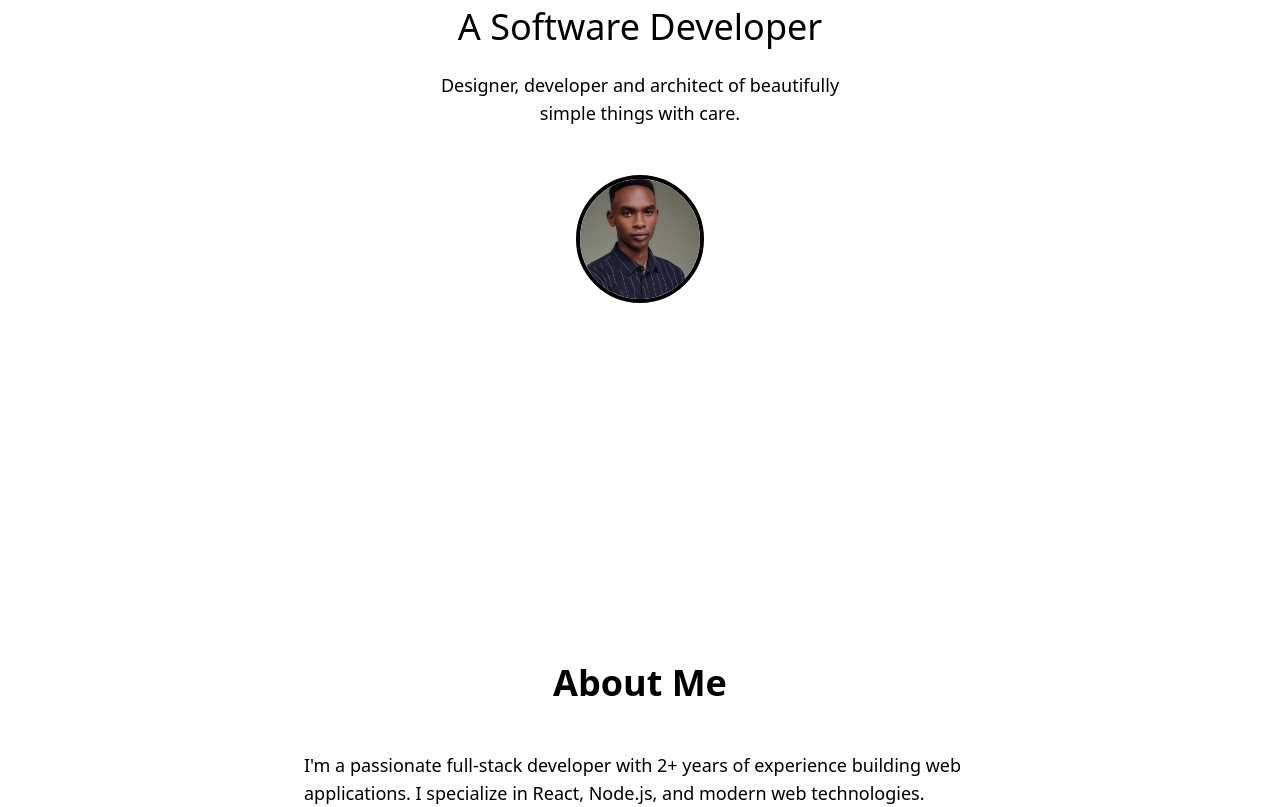
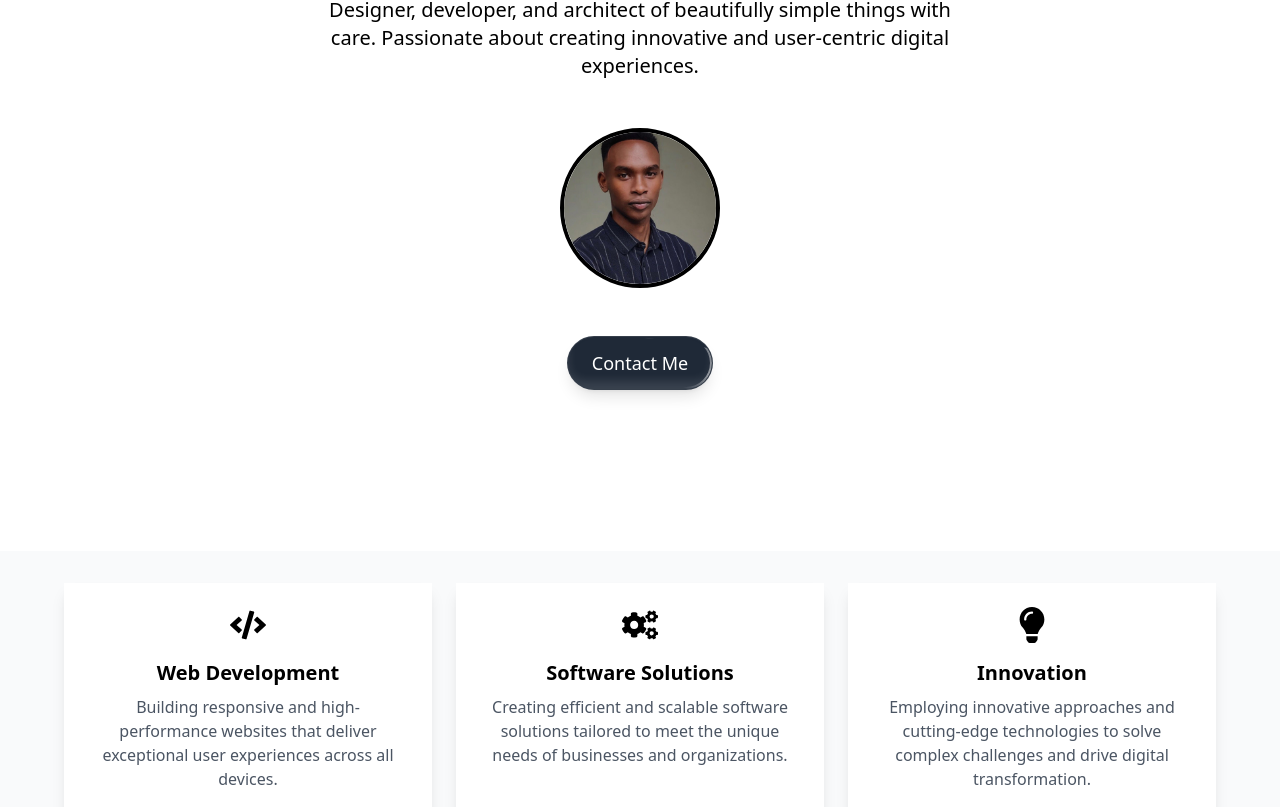
Before and after one commit to P-Rwirangira/portfolio, a Next.js app: page / in a window 1280 px wide. Shown: the part 313-1120 px from the top of the page. Built offline with nearby package versions, Linux system fonts and the light colour scheme.

Commit message:
refactor: landing page

```diff
--- /dev/null
+++ b/lib/utils.ts
@@ -0,0 +1,3 @@
+export function cn(...classes: (string | undefined)[]) {
+  return classes.filter(Boolean).join(' ');
+}
--- a/package.json
+++ b/package.json
@@ -12,6 +12,8 @@
     "@emotion/react": "^11.14.0",
     "@emotion/styled": "^11.14.0",
     "@mui/material": "^6.4.5",
+    "framer-motion": "^12.4.7",
+    "lucide-react": "^0.475.0",
     "next": "^15.1.7",
     "react": "^18.2.0",
     "react-dom": "^18.2.0",
--- a/src/components/Hero.tsx
+++ b/src/components/Hero.tsx
@@ -1,32 +1,128 @@
+"use client"
+
+import React, { useState, useEffect } from "react"
+import Image from "next/image"
+import { ShimmerButton } from "./ui/ShimmerButton"
+import { motion } from "framer-motion"
+import { FaCode, FaCogs, FaLightbulb } from "react-icons/fa"
+
 const Hero = () => {
+  const shimmerColor = "rgba(255, 255, 255, 0.5)"
+  const [buttonText] = useState("Contact Me")
+  const [isVisible, setIsVisible] = useState(false)
+
+  useEffect(() => {
+    setIsVisible(true)
+  }, [])
+
+  const containerVariants = {
+    hidden: { opacity: 0, y: 20 },
+    visible: { opacity: 1, y: 0, transition: { duration: 0.6, ease: "easeOut" } },
+  }
+
+  const itemVariants = {
+    hidden: { opacity: 0, y: 20 },
+    visible: { opacity: 1, y: 0 },
+  }
+
   return (
-    <div className="min-h-screen bg-gradient-to-r from-background to-highlight rounded-large mx-4 my-4 relative">
+    <div className="min-h-screen bg-gradient-to-r from-background to-highlight relative overflow-hidden">
+      <motion.div
+        className="flex flex-col items-center justify-center min-h-screen text-center px-4 sm:px-6 lg:px-8"
+        initial="hidden"
+        animate={isVisible ? "visible" : "hidden"}
+        variants={containerVariants}
+      >
+        <motion.div className="max-w-4xl w-full" variants={itemVariants}>
+          <motion.h1 className="text-4xl sm:text-5xl md:text-6xl text-primary font-bold mb-4" variants={itemVariants}>
+            Hey, I'm Patrick Rwirangira.
+          </motion.h1>
+          <motion.h2 className="text-3xl sm:text-4xl md:text-5xl text-primary font-medium mb-6" variants={itemVariants}>
+            A Software Developer
+          </motion.h2>
+          <motion.p className="text-primary text-lg sm:text-xl max-w-2xl mx-auto mb-12" variants={itemVariants}>
+            Designer, developer, and architect of beautifully simple things with care. Passionate about creating
+            innovative and user-centric digital experiences.
+          </motion.p>
+          <motion.div
+            className="w-40 h-40 rounded-full overflow-hidden mb-12 border-4 border-accent mx-auto"
+            variants={itemVariants}
+          >
+            <Image
+              src="/media/profile.jpeg"
+              alt="Profile"
+              width={160}
+              height={160}
+              className="w-full h-full object-cover"
+            />
+          </motion.div>
+          <motion.div className="flex justify-center space-x-4 mb-16" variants={itemVariants}>
+            <a href="mailto:your-email@example.com">
+              <ShimmerButton
+                className="px-6 py-3 text-lg bg-primary text-primary-foreground rounded-lg shadow-lg hover:bg-primary/90 transition-colors"
+                shimmerColor={shimmerColor}
+              >
+                {buttonText}
+              </ShimmerButton>
+            </a>
+          </motion.div>
+        </motion.div>
+      </motion.div>
+      <div className="absolute top-0 left-0 w-full h-full bg-gradient-to-r from-background to-highlight opacity-50 z-0"></div>
+      <PortfolioIntro />
+    </div>
+  )
+}
 
-      <div className="flex flex-col items-center justify-center h-screen text-center">
-        <h1 className="text-4xl md:text-5xl text-primary font-medium mb-4">
-          Hey I'm Patrick Rwirangira.
-        </h1>
-        <h2 className="text-3xl md:text-4xl text-primary font-medium mb-6">
-          A Software Developer
-        </h2>
-        <p className="text-primary text-lg max-w-md mb-12">
-          Designer, developer and architect of beautifully simple things with care.
-        </p>
+interface FeatureCardProps {
+  title: string
+  description: string
+  icon: React.ReactElement
+}
 
-        <div className="w-32 h-32 rounded-full overflow-hidden mb-12 border-4 border-accent">
-          <img
-            src="/media/profile.jpeg"
-            alt="Profile"
-            className="w-full h-full object-cover"
-          />
-        </div>
+const FeatureCard: React.FC<FeatureCardProps> = ({ title, description, icon }) => {
+  return (
+    <motion.div
+      className="bg-white p-6 rounded-lg shadow-lg flex flex-col h-full"
+      whileHover={{ scale: 1.05 }}
+      transition={{ type: "spring", stiffness: 300 }}
+    >
+      <div className="flex justify-center items-center mb-4">
+        {React.cloneElement(icon, { className: "text-4xl text-primary" })}
+      </div>
+      <h3 className="text-xl font-semibold mb-2">{title}</h3>
+      <p className="text-gray-600 flex-grow">{description}</p>
+    </motion.div>
+  )
+}
 
-        <button className="btn-primary">
-          CONTACT ME
-        </button>
-      </div>
-    </div>
-  );
-};
+const PortfolioIntro = () => {
+  return (
+    <section className="text-center p-8 bg-gray-50">
+      <motion.div
+        className="grid grid-cols-1 md:grid-cols-3 gap-6 max-w-6xl mx-auto"
+        initial={{ opacity: 0, y: 20 }}
+        animate={{ opacity: 1, y: 0 }}
+        transition={{ delay: 0.6 }}
+      >
+        <FeatureCard
+          icon={<FaCode />}
+          title="Web Development"
+          description="Building responsive and high-performance websites that deliver exceptional user experiences across all devices."
+        />
+        <FeatureCard
+          icon={<FaCogs />}
+          title="Software Solutions"
+          description="Creating efficient and scalable software solutions tailored to meet the unique needs of businesses and organizations."
+        />
+        <FeatureCard
+          icon={<FaLightbulb />}
+          title="Innovation"
+          description="Employing innovative approaches and cutting-edge technologies to solve complex challenges and drive digital transformation."
+        />
+      </motion.div>
+    </section>
+  )
+}
 
-export default Hero;
+export default Hero
--- /dev/null
+++ b/src/components/ui/ShimmerButton.tsx
@@ -0,0 +1,95 @@
+import React, { CSSProperties, ComponentPropsWithoutRef } from "react";
+import { cn } from "@lib/utils";
+
+export interface ShimmerButtonProps extends ComponentPropsWithoutRef<"button"> {
+  shimmerColor?: string;
+  shimmerSize?: string;
+  borderRadius?: string;
+  shimmerDuration?: string;
+  background?: string;
+  className?: string;
+  children?: React.ReactNode;
+}
+
+export const ShimmerButton = React.forwardRef<
+  HTMLButtonElement,
+  ShimmerButtonProps
+>(
+  (
+    {
+      shimmerColor = "#ffffff",
+      shimmerSize = "0.1em",
+      shimmerDuration = "3s",
+      borderRadius = "100px",
+      background = "rgb(31 41 55)",
+      className,
+      children,
+      ...props
+    },
+    ref,
+  ) => {
+    return (
+      <button
+        style={
+          {
+            "--spread": "90deg",
+            "--shimmer-color": shimmerColor,
+            "--radius": borderRadius,
+            "--speed": shimmerDuration,
+            "--cut": shimmerSize,
+            "--bg": background,
+          } as CSSProperties
+        }
+        className={cn(
+          "group relative z-0 flex cursor-pointer items-center justify-center overflow-hidden whitespace-nowrap border border-white/10 px-6 py-3 text-white [background:var(--bg)] [border-radius:var(--radius)] dark:text-black",
+          "transform-gpu transition-transform duration-300 ease-in-out active:translate-y-px",
+          className,
+        )}
+        ref={ref}
+        {...props}
+      >
+        {/* Shimmer container */}
+        <div
+          className={cn(
+            "absolute inset-0 -z-30 overflow-hidden [container-type:size]",
+            "[border-radius:var(--radius)]"
+          )}
+        >
+          {/* Rotating shimmer effect */}
+          <div
+            className="absolute inset-0 animate-[spin_var(--speed)_linear_infinite]"
+            style={{
+              background: `conic-gradient(from 0deg at 50% 50%,
+                transparent 0,
+                var(--shimmer-color) var(--spread),
+                transparent calc(var(--spread) + 20deg)
+              )`,
+            }}
+          />
+        </div>
+
+        {children}
+
+        {/* Highlight */}
+        <div
+          className={cn(
+            "absolute inset-0",
+            "rounded-2xl px-4 py-1.5 text-sm font-medium shadow-[inset_0_-8px_10px_#ffffff1f]",
+            "transform-gpu transition-all duration-300 ease-in-out",
+            "group-hover:shadow-[inset_0_-6px_10px_#ffffff3f]",
+            "group-active:shadow-[inset_0_-10px_10px_#ffffff3f]",
+          )}
+        />
+
+        {/* Inner background */}
+        <div
+          className={cn(
+            "absolute -z-20 [background:var(--bg)] [border-radius:var(--radius)] [inset:var(--cut)]",
+          )}
+        />
+      </button>
+    );
+  },
+);
+
+ShimmerButton.displayName = "ShimmerButton";
--- a/src/styles/globals.css
+++ b/src/styles/globals.css
@@ -67,3 +67,29 @@
     @apply bg-gradient-to-r from-background to-highlight;
   }
 }
+
+.shimmer {
+  position: relative;
+  overflow: hidden;
+  background: linear-gradient(90deg, rgba(255, 255, 255, 0.5), rgba(255, 255, 255, 0.2), rgba(255, 255, 255, 0.5));
+}
+
+.shimmer::before {
+  content: '';
+  position: absolute;
+  top: 0;
+  left: -100%;
+  width: 100%;
+  height: 100%;
+  background: linear-gradient(90deg, rgba(255, 255, 255, 0.5), rgba(255, 255, 255, 0.2), rgba(255, 255, 255, 0.5));
+  animation: shimmer 2s infinite;
+}
+
+@keyframes shimmer {
+  0% {
+    left: -100%;
+  }
+  100% {
+    left: 100%;
+  }
+}
--- a/tailwind.config.ts
+++ b/tailwind.config.ts
@@ -66,10 +66,19 @@ module.exports = {
           from: { height: "var(--radix-accordion-content-height)" },
           to: { height: 0 },
         },
+        "shimmer": {
+          "0%": {
+            left: "-100%",
+          },
+          "100%": {
+            left: "100%",
+          },
+        },
       },
       animation: {
         "accordion-down": "accordion-down 0.2s ease-out",
         "accordion-up": "accordion-up 0.2s ease-out",
+        "shimmer": "shimmer 2s infinite",
       },
     },
   },
--- a/tsconfig.json
+++ b/tsconfig.json
@@ -15,7 +15,8 @@
     "incremental": true,
     "baseUrl": ".",
     "paths": {
-      "@components/*": ["./src/components/*", "./whole/src/components/*"]
+      "@components/*": ["./src/components/*", "./whole/src/components/*"],
+      "@lib/*": ["./lib/*"]
     }
   },
   "include": ["next-env.d.ts", "**/*.ts", "**/*.tsx"],
```
